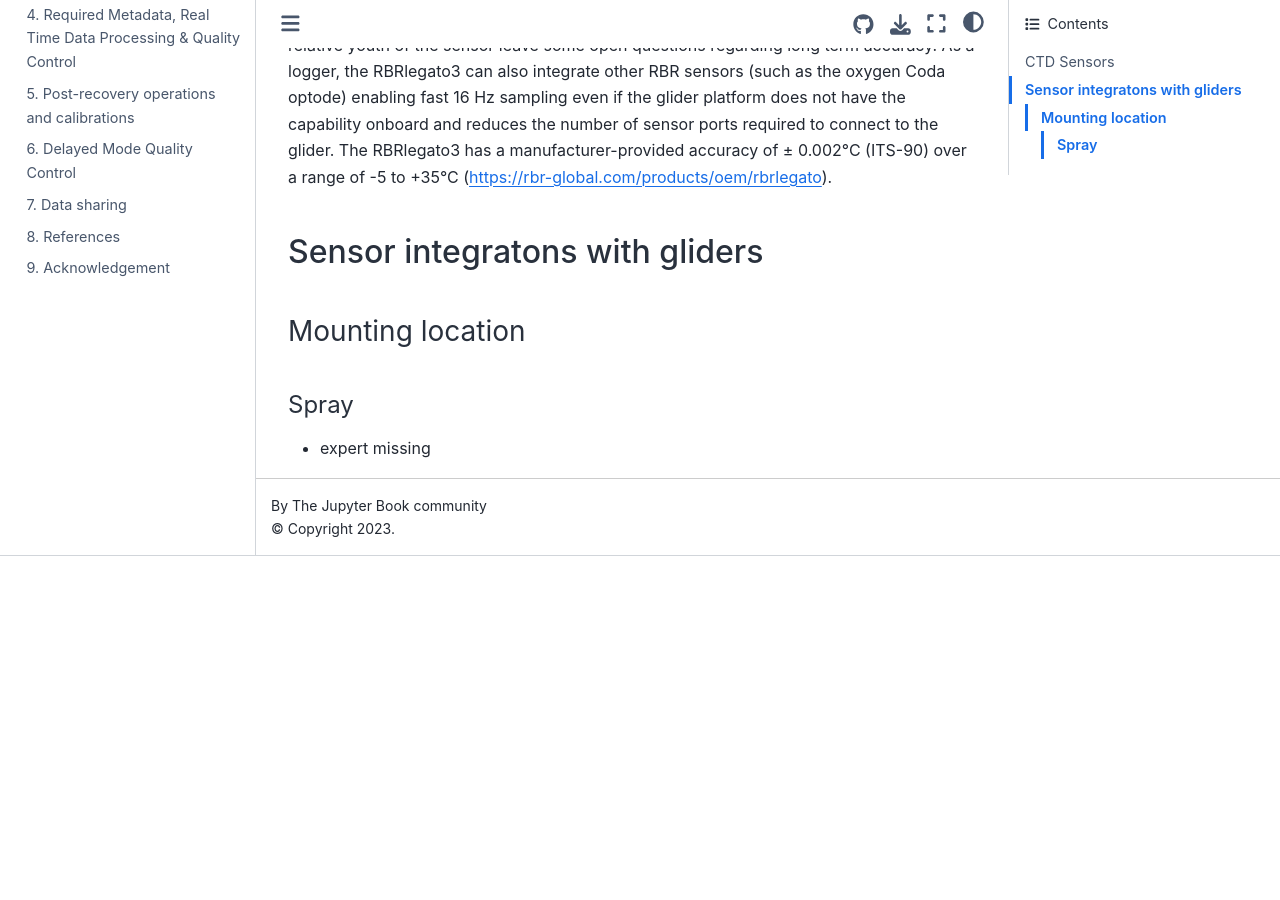
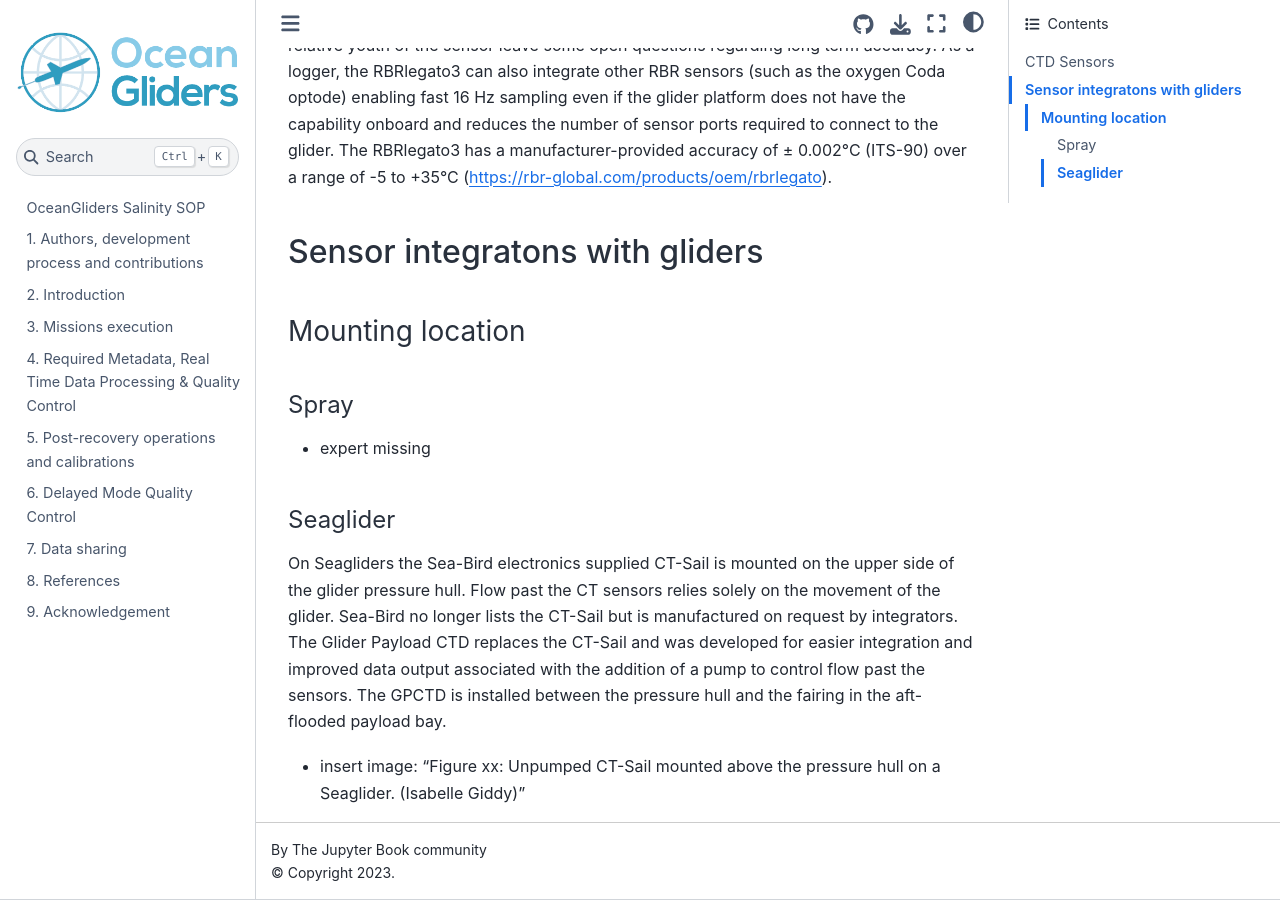
Before and after one commit to OceanGlidersCommunity/Salinity_SOP, a Jupyter Book: the page built from sections/salinity_sensors_integration.md, in a window 1280 px wide and 900 px high, scrolled down 2035 px. Built offline with Jupyter Book 1.0.4 settings and Sphinx 7.4.7 and the Sphinx Book theme 1.1.4, drawn with Linux system fonts in a browser that asks for light colours; pages that are not in the unit, such as notebooks, are missing from menus; before the commit the page ends 2591 px from its top, so only the background shows below that.

Commit message:
Update salinity_sensors_integration.md

```diff
--- a/sections/salinity_sensors_integration.md
+++ b/sections/salinity_sensors_integration.md
@@ -51,3 +51,12 @@ The RBRlegato3 has a manufacturer-provided accuracy of ± 0.002°C (ITS-90) over
 
 #### Spray
 - expert missing
+
+#### Seaglider
+On Seagliders the Sea-Bird electronics supplied CT-Sail is mounted on the upper side of the glider pressure hull.
+Flow past the CT sensors relies solely on the movement of the glider.
+Sea-Bird no longer lists the CT-Sail but is manufactured on request by integrators.
+The Glider Payload CTD replaces the CT-Sail and was developed for easier integration and improved data output associated with the addition of a pump to control flow past the sensors.
+The GPCTD is installed between the pressure hull and the fairing in the aft-flooded payload bay.
+
+- insert image: "Figure xx: Unpumped CT-Sail mounted above the pressure hull on a Seaglider. (Isabelle Giddy)"
```
